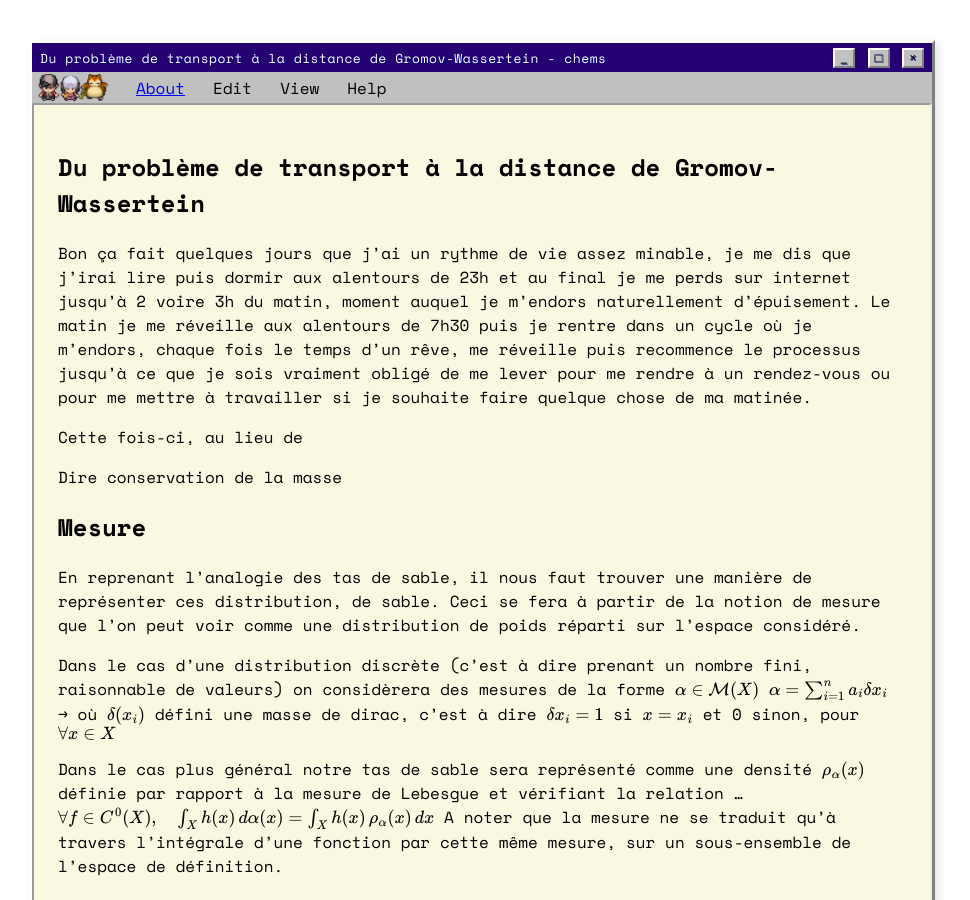
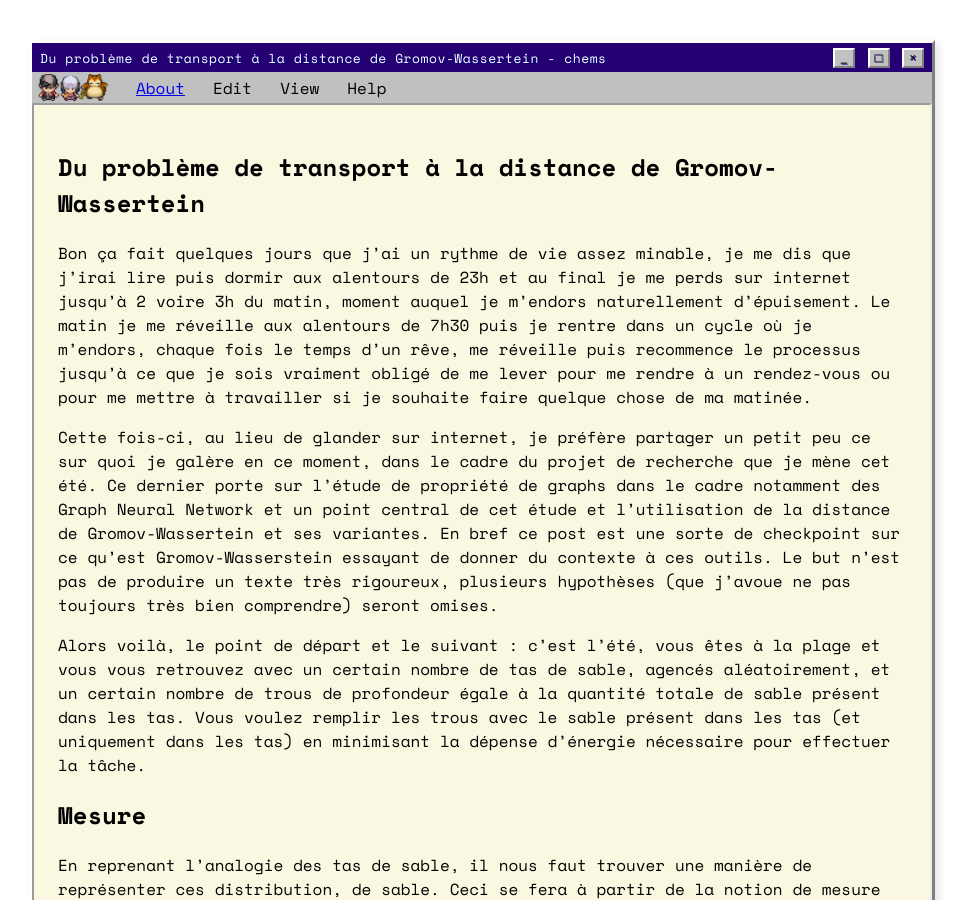
Before and after one commit to 3imaginaryboys3/3imaginaryboys3.github.io, a Jekyll site: the page built from _posts/2025-07-19-du-probl-me-de-transport-la-distance-de-gromov-wassertein.md, in a window 1280 px wide and 900 px high. Shown: the whole window, without its empty margins (158-1128 px from the left). Built offline with Jekyll 4.4.1, drawn with Linux system fonts in a browser that asks for light colours; some web fonts are replaced; comment, search, counter and statistics services are not loaded; some of the changed text lies outside the part shown.

Commit message:
Create 2025-07-19-du-probl-me-de-transport-la-distance-de-gromov-wassertein.md

```diff
--- a/_posts/2025-07-19-du-probl-me-de-transport-la-distance-de-gromov-wassertein.md
+++ b/_posts/2025-07-19-du-probl-me-de-transport-la-distance-de-gromov-wassertein.md
@@ -9,9 +9,9 @@ logo: Perso_Chems.png
 
 Bon ça fait quelques jours que j’ai un rythme de vie assez minable, je me dis que j’irai lire puis dormir aux alentours de 23h et au final je me perds sur internet jusqu’à 2 voire 3h du matin, moment auquel je m’endors naturellement d’épuisement. Le matin je me réveille aux alentours de 7h30 puis je rentre dans un cycle où je m’endors, chaque fois le temps d’un rêve, me réveille puis recommence le processus jusqu’à ce que je sois vraiment obligé de me lever pour me rendre à un rendez-vous ou pour me mettre à travailler si je souhaite faire quelque chose de ma matinée.
 
-Cette fois-ci, au lieu de
+Cette fois-ci, au lieu de glander sur internet, je préfère partager un petit peu ce sur quoi je galère en ce moment, dans le cadre du projet de recherche que je mène cet été. Ce dernier porte sur l'étude de propriété de graphs dans le cadre notamment des Graph Neural Network et un point central de cet étude et l'utilisation de la distance de Gromov-Wassertein et ses variantes. En bref ce post est une sorte de checkpoint sur ce qu'est Gromov-Wasserstein essayant de donner du contexte à ces outils. Le but n'est pas de produire un texte très rigoureux, plusieurs hypothèses (que j'avoue ne pas toujours très bien comprendre) seront omises.
 
-Dire conservation de la masse
+Alors voilà, le point de départ et le suivant : c’est l’été, vous êtes à la plage et vous vous retrouvez avec un certain nombre de tas de sable, agencés aléatoirement, et un certain nombre de trous de profondeur égale à la quantité totale de sable présent dans les tas. Vous voulez remplir les trous avec le sable présent dans les tas (et uniquement dans les tas) en minimisant la dépense d’énergie nécessaire pour effectuer la tâche.
 
 ## Mesure
 
@@ -76,7 +76,7 @@ Deuxièmement, T, tel qu'il est formulé ne permet que de déplacer "toute la ma
 
 ## Formulation de Kantorovich
 
-Une solution à nos problèmes précédement évoquée est de s’autoriser à envoyer une certaine quantité de masse présente à un point de l’espace, vers plusieurs points différents. C’est l’idée derrière la méthode de Kantorovich. Cette fois ci, nous n’utiliserons plus un objet qui pour chaque point de l’espace de départ spécifie un seul point de l’espace d’arrivée mais plutôt ce qu’on appelle un “coupling” qui encode une manière de déplacer la masse de chaque point de l’espace de départ vers un ou plusieurs points de l’espace d’arrivée.
+Une solution à nos problèmes précédement évoquée est de s’autoriser à envoyer la quantité de masse présente à un point de l’espace, vers plusieurs points différents. C’est l’idée derrière la méthode de Kantorovich. Cette fois ci, nous n’utiliserons plus un objet qui pour chaque point de l’espace de départ spécifie un seul point de l’espace d’arrivée mais plutôt ce qu’on appelle un “coupling” qui encode une manière de déplacer la masse de chaque point de l’espace de départ vers un ou plusieurs points de l’espace d’arrivée.
 
 Dans le cas discret on peut simplement encoder ce mapping dans une matrice P dans laquelle chaque entrée Pij spécifie la proportion de masse envoyée du point i au point j. Par construction il nous faut $P1_m = a $ et $P^\top1_m = b $. Où a respectivement b sont le distributions discrètes de départ resp. d'arrivée, econdées dans un vecteur de taille n resp. m.
 
```
